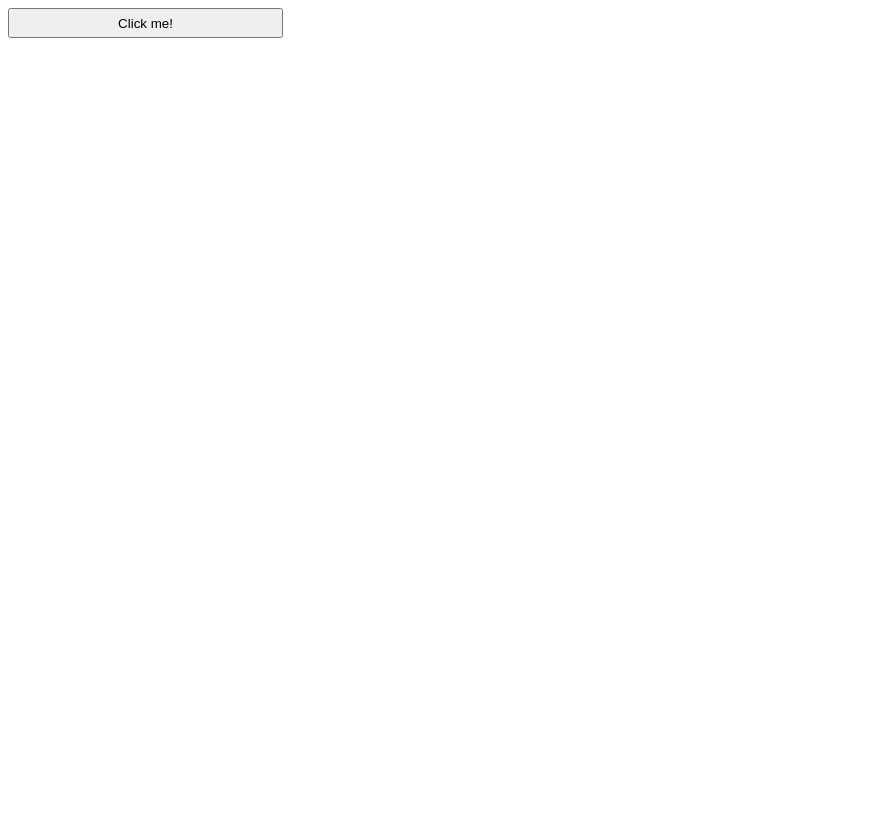
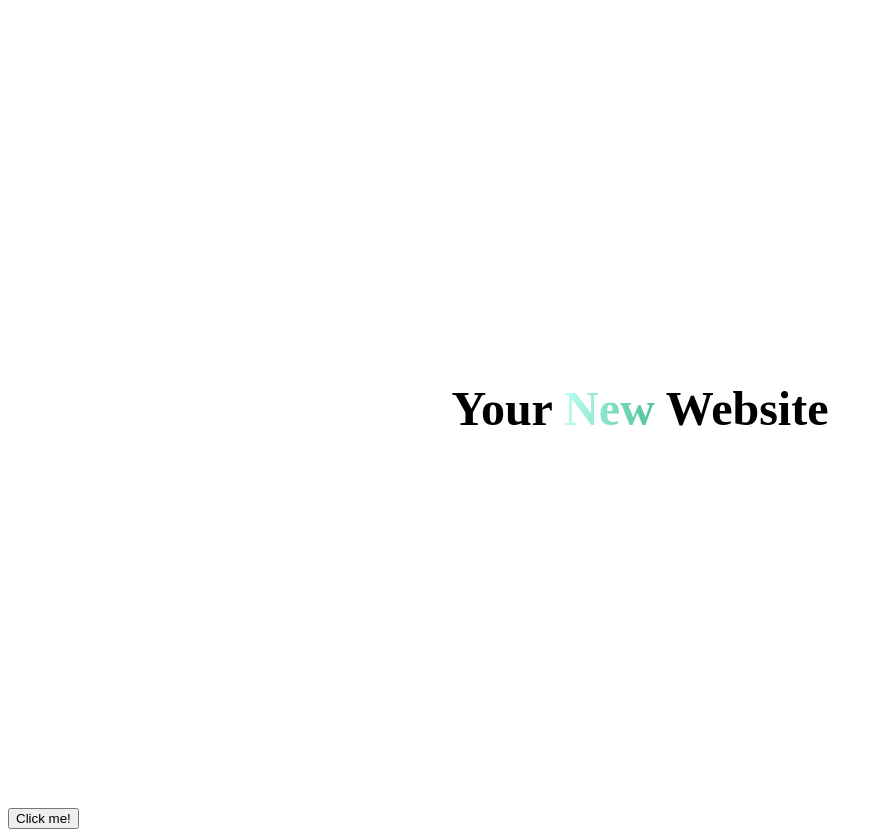
Before and after one commit to xantasia/demo, a website: page bidi/index.html in a window 1280 px wide. Shown: the whole page, without its empty margins (0-883 px from the left). Before the commit the page ends 800 px from the top, so only its background shows below. Drawn offline with Linux system fonts and the light colour scheme.

Commit message:
im so good

```diff
--- a/bidi/index.html
+++ b/bidi/index.html
@@ -1,18 +1,13 @@
-<!DOCTYPE html>
+<!doctype html>
 <html>
+  <head>
+    <link href="styles.css" rel="stylesheet" />
+  </head>
 
-<head>
-    <link href="styles.css" rel="stylesheet" />
-    <style>
-        .button {
-            width: 275px;
-            height: 30px;
-        }
-    </style>
-</head>
-
-<body>
+  <body>
+    <div class="centered">
+      <h1 class="heading">Your <span class="emphasis">New</span> Website</h1>
+    </div>
     <button class="button">Click me!</button>
-</body>
-
+  </body>
 </html>
--- a/bidi/styles.css
+++ b/bidi/styles.css
@@ -1,4 +1,27 @@
-.button {
-    width: 75px;
-    height: 30px;
+.heading {
+  font-size: 3em;
 }
+.centered {
+  display: flex;
+  justify-content: center;
+  align-items: center;
+  text-align: center;
+  height: 100vh;
+  flex-direction: column;
+}
+.emphasis {
+  background-color: #4ac29a; /* fallback for old browsers */
+  background-image: -webkit-linear-gradient(
+    to right,
+    #bdfff3,
+    #4ac29a
+  ); /* Chrome 10-25, Safari 5.1-6 */
+  background-image: linear-gradient(
+    to right,
+    #bdfff3,
+    #4ac29a
+  ); /* W3C, IE 10+/ Edge, Firefox 16+, Chrome 26+, Opera 12+, Safari 7+ */
+  background-size: 100%;
+  background-clip: text;
+  -webkit-text-fill-color: transparent;
+}
--- a/index.mjs
+++ b/index.mjs
@@ -8,7 +8,7 @@ const app = express(server);
 
 app.use(express.static(path.join(__dirname, "./bidi")));
 app.get("/", (req, res) => {
-    res.sendFile(path.join(__dirname, "./bidi/index.html"))
+  res.sendFile(path.join(__dirname, "./bidi/index.html"));
 });
 server.on("request", (req, res) => {
   app(req, res);
@@ -17,5 +17,5 @@ server.on("listening", () => {
   console.log("hello");
 });
 server.listen({
-    port: 4500
-})
+  port: 4500,
+});
--- a/package.json
+++ b/package.json
@@ -1,5 +1,6 @@
 {
   "dependencies": {
-    "express": "^4.21.1"
+    "express": "^4.21.1",
+    "prettier": "^3.3.3"
   }
 }
```
Also changed, not shown: README.md, pnpm-lock.yaml (added), 1 other file.
